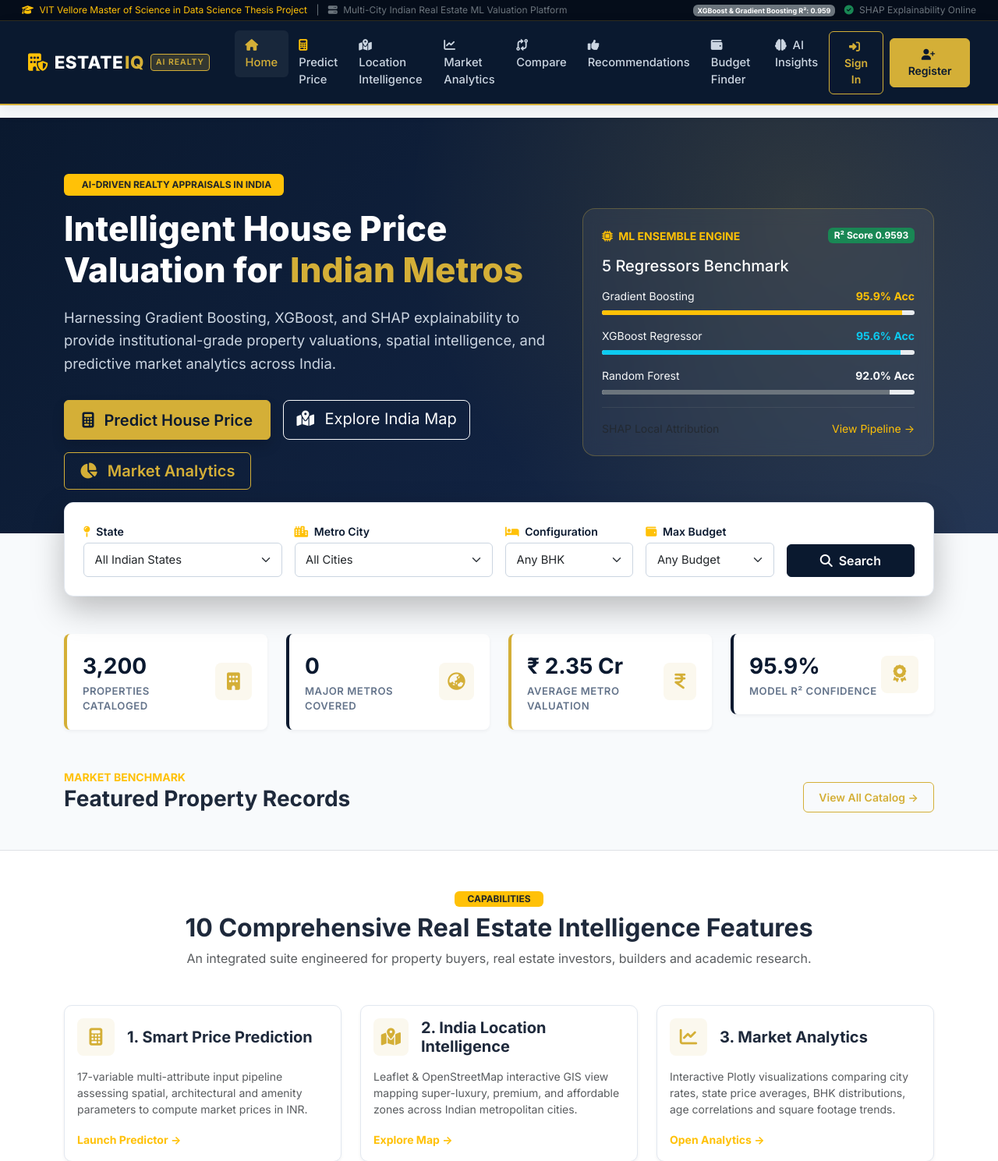
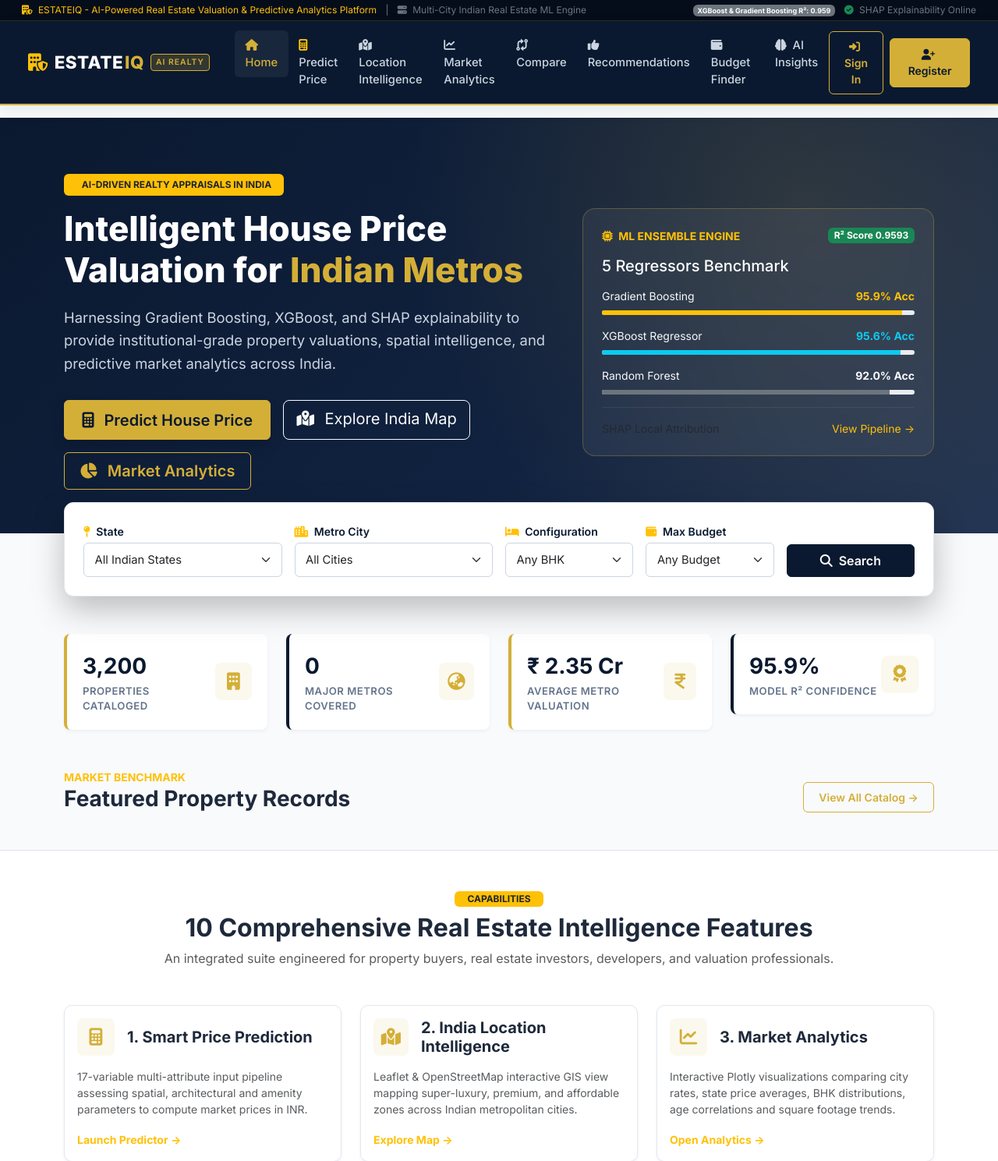
Before and after one commit to rajalakshmi369-raj/estateiq, a Flask app: page / in a window 1280 px wide. Shown: the top 1489 px of the page at 78% size. Run offline with Flask 3, Linux system fonts and the light colour scheme; data that the repository does not hold is empty; parts of the project's set-up code (start-up, migrations or seed data) failed here and were passed over; some libraries are stand-ins or nearby versions.

Commit message:
Clean dashboard UI: Remove academic/VIT references and in-app zip download button

```diff
--- a/config.py
+++ b/config.py
@@ -5,7 +5,7 @@ ESTATEIQ - Application Configuration
 import os
 
 class Config:
-    SECRET_KEY = os.environ.get('SECRET_KEY', 'estateiq-vit-secret-key-2026-ml-real-estate')
+    SECRET_KEY = os.environ.get('SECRET_KEY', 'estateiq-production-secret-key-2026-ml-real-estate')
     BASE_DIR = os.path.dirname(os.path.abspath(__file__))
     DATA_PATH = os.path.join(BASE_DIR, 'data', 'indian_housing_dataset.csv')
     MODELS_DIR = os.path.join(BASE_DIR, 'models')
--- a/deploy_to_github.py
+++ b/deploy_to_github.py
@@ -79,7 +79,7 @@ def main():
             create_url = "https://api.github.com/user/repos"
             payload = json.dumps({
                 "name": repo_name,
-                "description": "ESTATEIQ - AI-Powered House Price Prediction & Real Estate Analytics System for Indian Cities (VIT M.Sc. Data Science Thesis)",
+                "description": "ESTATEIQ - AI-Powered House Price Prediction & Real Estate Analytics System for Indian Cities",
                 "private": False,
                 "has_issues": True,
                 "has_projects": True,
--- a/frontend/templates/base.html
+++ b/frontend/templates/base.html
@@ -30,9 +30,9 @@
   <div class="bg-dark text-light py-1 px-3 d-none d-md-block" style="font-size: 0.75rem; background-color: #050D1A !important; border-bottom: 1px solid rgba(212,175,55,0.2);">
     <div class="container-fluid d-flex justify-content-between align-items-center">
       <div>
-        <span class="text-warning"><i class="fa-solid fa-graduation-cap me-1"></i> VIT Vellore Master of Science in Data Science Thesis Project</span>
+        <span class="text-warning"><i class="fa-solid fa-building-shield me-1"></i> ESTATEIQ - AI-Powered Real Estate Valuation & Predictive Analytics Platform</span>
         <span class="mx-2 text-secondary">|</span>
-        <span class="text-secondary"><i class="fa-solid fa-server me-1"></i> Multi-City Indian Real Estate ML Valuation Platform</span>
+        <span class="text-secondary"><i class="fa-solid fa-server me-1"></i> Multi-City Indian Real Estate ML Engine</span>
       </div>
       <div>
         <span class="badge bg-secondary me-2">XGBoost & Gradient Boosting R²: 0.959</span>
@@ -177,15 +177,15 @@
         </div>
 
         <div class="col-lg-3 col-md-6">
-          <h6>Academic Project</h6>
+          <h6>Platform Architecture</h6>
           <p class="small text-muted mb-2">
-            <strong>School of Advanced Sciences (SAS)</strong><br>
-            Department of Mathematics / Data Science<br>
-            Vellore Institute of Technology (VIT), Vellore
+            <strong>Automated Valuation Models (AVM)</strong><br>
+            Multi-Variable Econometric & Spatial Intelligence<br>
+            Covering 12 Indian Metropolitan Corridors
           </p>
           <p class="small text-muted mb-0">
-            Guide: Faculty Advisor<br>
-            Degree: Master of Science in Data Science
+            Core Learners: Gradient Boosting & XGBoost<br>
+            Interpretability: SHAP TreeExplainer
           </p>
         </div>
 
@@ -200,13 +200,8 @@
 
       <hr class="border-secondary my-3">
       <div class="d-flex flex-wrap justify-content-between align-items-center small text-muted">
-        <div>&copy; 2026 ESTATEIQ. Academic Dissertation System. All rights reserved.</div>
-        <div class="d-flex gap-3 align-items-center">
-          <a href="{{ url_for('download_project_zip') }}" class="btn btn-sm btn-outline-warning text-warning">
-            <i class="fa-solid fa-file-zipper me-1"></i> Download Project ZIP (.zip)
-          </a>
-          <span>Validated on 3,200 Indian Metro Transaction Records</span>
-        </div>
+        <div>&copy; 2026 ESTATEIQ Real Estate Analytics. All rights reserved.</div>
+        <div>Validated on 3,200 Indian Metro Transaction Records</div>
       </div>
     </div>
   </footer>
--- a/frontend/templates/index.html
+++ b/frontend/templates/index.html
@@ -241,7 +241,7 @@
     <div class="text-center max-w-700 mx-auto mb-5">
       <span class="badge bg-warning text-dark px-3 py-1 fw-bold text-uppercase mb-2">Capabilities</span>
       <h2 class="fw-bold text-navy">10 Comprehensive Real Estate Intelligence Features</h2>
-      <p class="text-muted">An integrated suite engineered for property buyers, real estate investors, builders and academic research.</p>
+      <p class="text-muted">An integrated suite engineered for property buyers, real estate investors, developers, and valuation professionals.</p>
     </div>
 
     <div class="row g-4">
```
Also changed, not shown: streamlit_app.py (+7 -9 lines), README.md.
